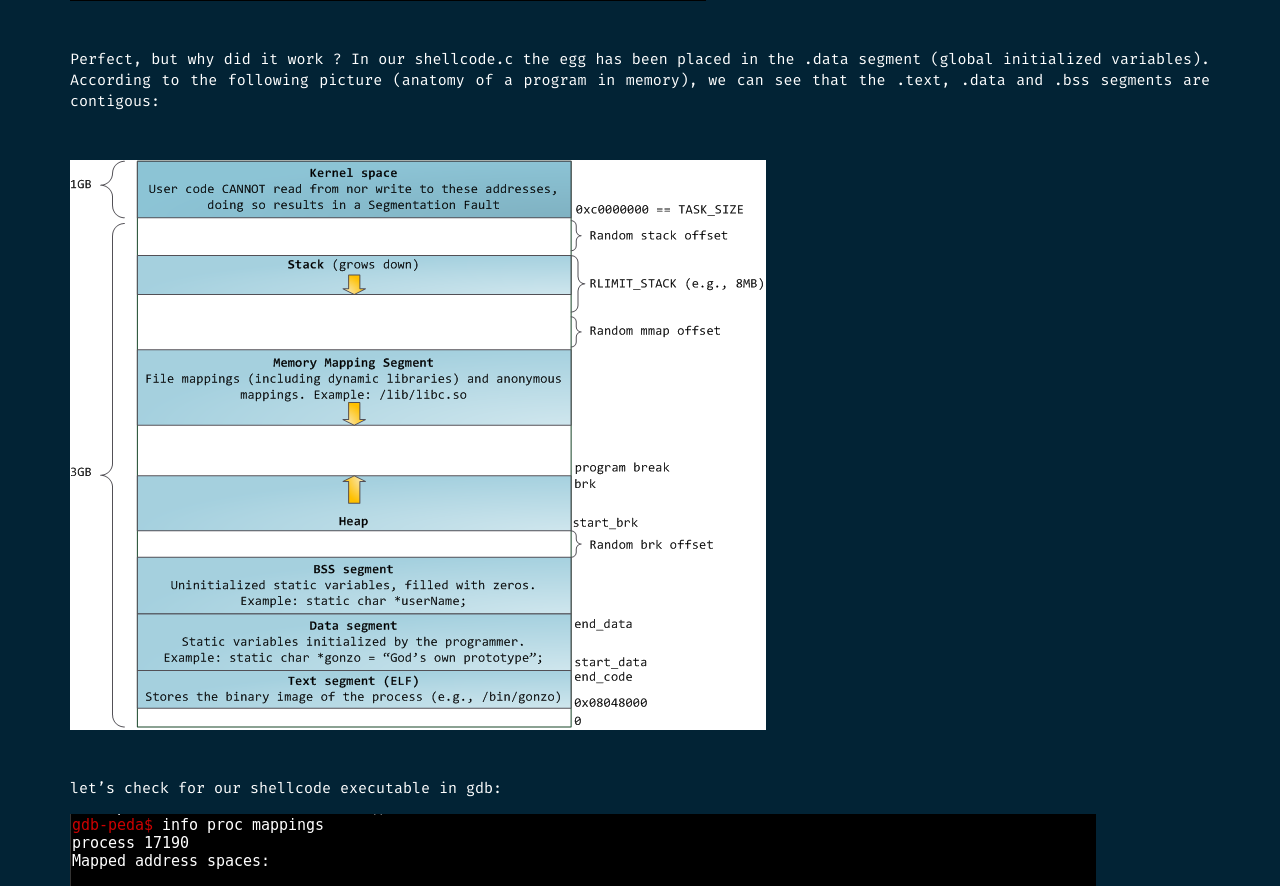
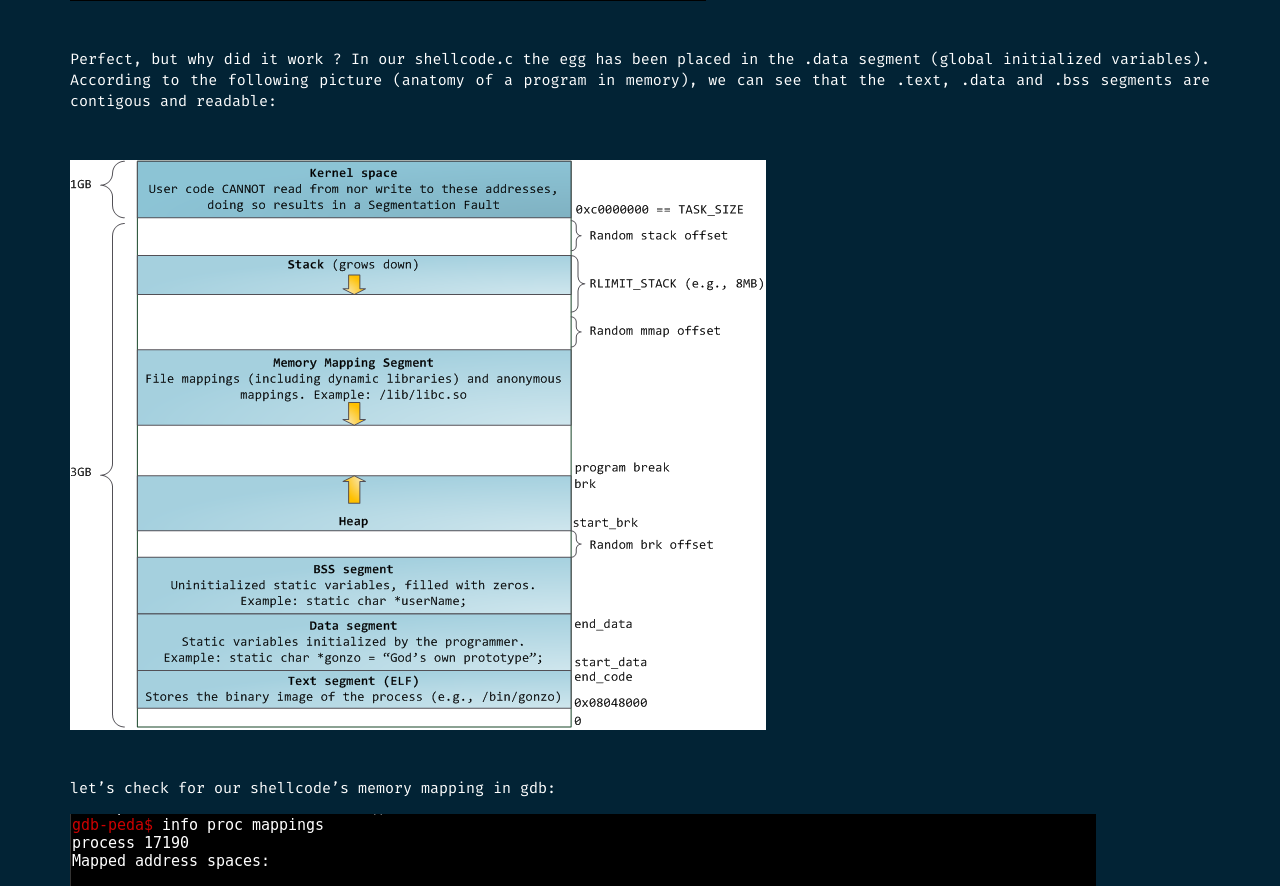
Before and after one commit to phackt/phackt.github.io, a Jekyll site: the page built from _posts/2017-04-21-slae-egg-hunter.markdown, in a window 1280 px wide and 1400 px high, scrolled down 2243 px. Shown: the part 210-1096 px from the top of the window. Built offline with Jekyll 4.4.1, drawn with Linux system fonts in a browser that asks for light colours; nearby versions of some CDN libraries; some web fonts are replaced; comment, search, counter and statistics services are not loaded; some of the changed text lies outside the part shown.

Commit message:
Update 2017-04-21-slae-egg-hunter.markdown

````diff
--- a/_posts/2017-04-21-slae-egg-hunter.markdown
+++ b/_posts/2017-04-21-slae-egg-hunter.markdown
@@ -87,15 +87,15 @@ void main()
 Let's run our egg hunter:
 ![image1]({{ site.url }}/public/images/slae/assignment3/image1.png)
 
-Perfect, but why did it work ?  In our shellcode.c the egg has been placed in the .data segment (global initialized variables). According to the following picture (anatomy of a program in memory), we can see that the .text, .data and .bss segments are contigous:
+Perfect, but why did it work ?  In our shellcode.c the egg has been placed in the .data segment (global initialized variables). According to the following picture (anatomy of a program in memory), we can see that the .text, .data and .bss segments are contigous and readable:
 
 ![linuxflexibleaddressspacelayout.png]({{ site.url }}/public/images/slae/assignment3/linuxflexibleaddressspacelayout.png)
 
-let's check for our shellcode executable in gdb:
+let's check for our shellcode's memory mapping in gdb:
 ![image2]({{ site.url }}/public/images/slae/assignment3/image2.png)
 
-Our three first segments are respectively the .text, .data, .bss segment. As we can see, we have no blank space between them.
-If it was the case, we would have had a segmentation fault (SIGSEGV - Signal Segmentation Violation).
+Our three first segments are respectively the .text, .data, .bss segment. As we can see, we have no non readable spaces between them.
+If a memory segment was non readable, we would have had a segmentation fault (SIGSEGV - Signal Segmentation Violation).
 
 Let's try now to place our egg shellcode in the heap space (we keep the same egg hunter):
 ```c
````
